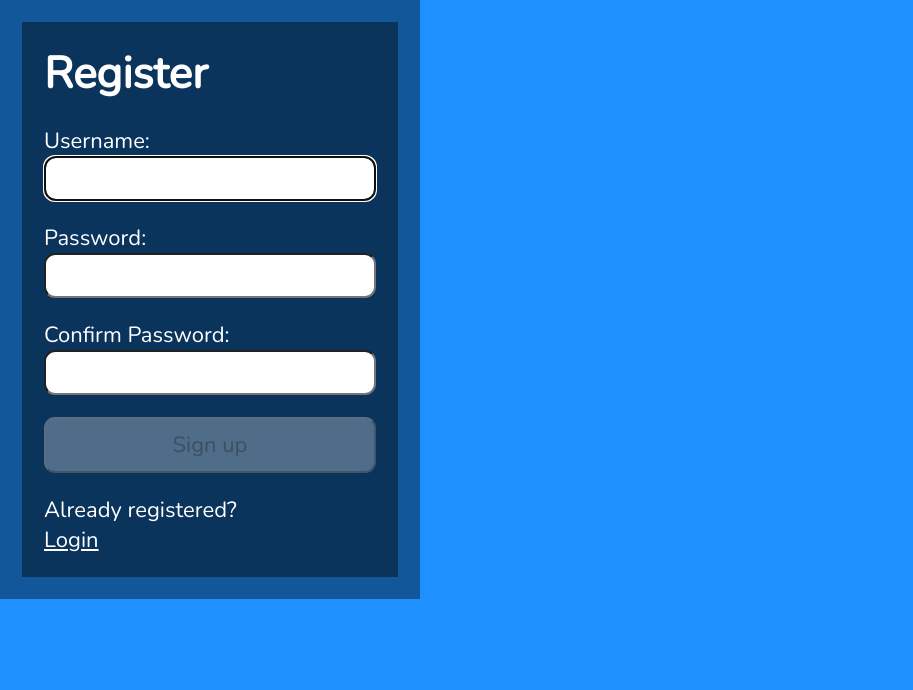
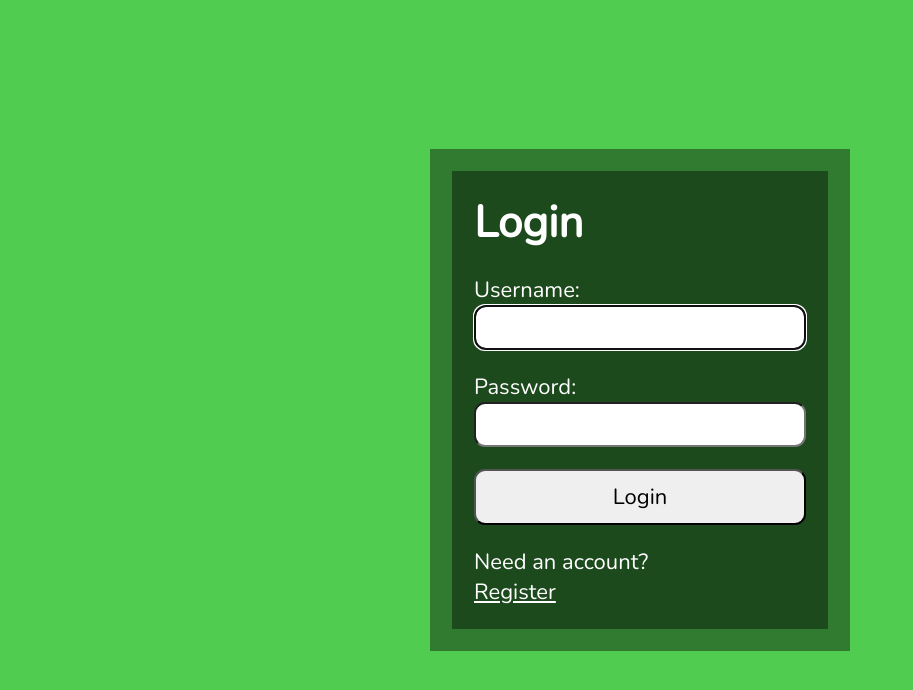
Before and after one commit to BHN16/frontseguridad, a React (Create React App) app: page / in a window 1280 px wide. Shown: the top 690 px of the page, without its empty margins (0-913 px from the left). Built offline with nearby package versions, Linux system fonts and the light colour scheme.

Commit message:
divs centered

```diff
--- a/package.json
+++ b/package.json
@@ -10,6 +10,7 @@
     "@testing-library/react": "^13.2.0",
     "@testing-library/user-event": "^13.5.0",
     "axios": "^0.27.2",
+    "crypto-js": "^4.1.1",
     "react": "^18.1.0",
     "react-dom": "^18.1.0",
     "react-router-dom": "^6.3.0",
--- a/src/App.js
+++ b/src/App.js
@@ -6,7 +6,7 @@ import { Routes, Route } from 'react-router-dom';
 function App() {
   return (
     <Routes>
-      <Route path='/' element={<Register />} />
+      <Route path='/' element={<Login />} />
     </Routes>
   );
 
--- a/src/components/Login/Login.css
+++ b/src/components/Login/Login.css
@@ -1,12 +1,12 @@
 @import url('https://fonts.googleapis.com/css2?family=Nunito&display=swap');
 
-div {
+.container {
     width: 100%;
     max-width: 420px;
     min-height: 400px;
     display: flex;
     flex-direction: column;
-    justify-content: flex-start;
+    justify-content: center;
     padding: 1rem;
     background-color: rgba(0,0,0,0.4);
 }
@@ -14,7 +14,7 @@ div {
 form {
     display: flex;
     flex-direction: column;
-    justify-content: space-evenly;
+    justify-content: center;
     flex-grow: 1;
     padding-bottom: 1rem;
 }
--- a/src/components/Login/Login.js
+++ b/src/components/Login/Login.js
@@ -27,13 +27,19 @@ function Login() {
         setErrMsg('');
     }, [user, pwd]);
 
+    const hashPassword = (p) => {
+        var crypto = require('crypto-js');
+        return crypto.SHA256(p).toString();
+    }
+
     const handleSubmit = async (e) => {
         e.preventDefault(); // Para prevenir recaargar la pagina
         try { // nombreEnBD: nombreState
+            const pp = await hashPassword(pwd);
             const response = await axios.post(LOGIN_URL,
                 JSON.stringify({
                     username: user,
-                    password: pwd
+                    password: pp
                 }),
                 {
                     headers: { 'Content-Type': 'application/json' },
@@ -56,7 +62,7 @@ function Login() {
     }
 
     return (
-        <div>
+        <div className='container'>
             <p ref={ errRef } className={ errMsg ? 'errmsg' : 'offscreen' } aria-live='assertive'>{ errMsg }</p>
             <h1>Login</h1>
             <form onSubmit={handleSubmit}>
--- a/src/index.css
+++ b/src/index.css
@@ -2,7 +2,10 @@
 
 body {
   min-height: 100vh;
-  background-color: dodgerblue;
+  background-color: #1b1b;
+  display: flex;
+  justify-content: center;
+  align-items: center;
 }
 
 html {
```
Also changed, not shown: src/App.css (line endings or trailing spaces), 1 other file (tests, documents, lock files or other folders).
